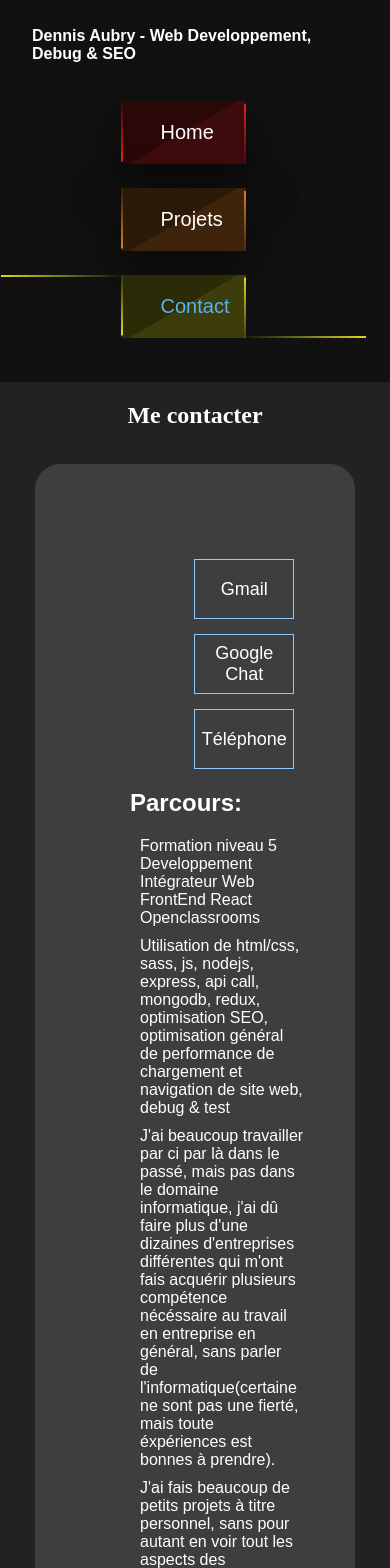
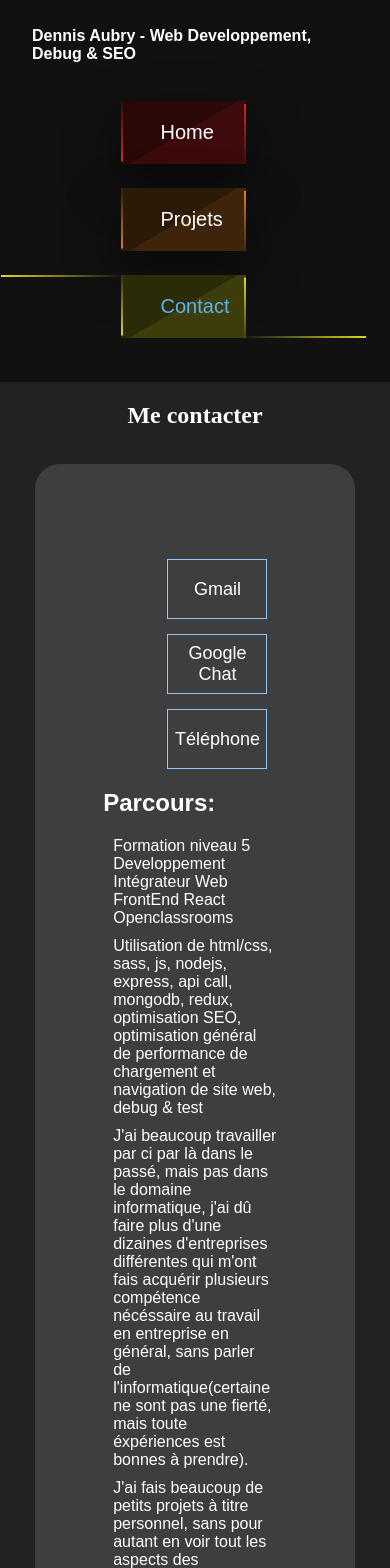
Before and after one commit to DennAmo/portfolio-projet-12, a React (Create React App) app: page /aboutme in a window 390 px wide. Shown: the top 1568 px of the page. Built offline with nearby package versions, Linux system fonts and the light colour scheme.

Commit message:
fix mobile contact

```diff
--- a/src/styles/App.css
+++ b/src/styles/App.css
@@ -328,7 +328,6 @@ footer nav li:hover {
   display: flex;
   flex-direction: column;
   align-items: center;
-  flex-wrap: wrap;
 }
 @media screen and (max-width: 760px) {
   .works {
--- a/src/styles/components/_works.scss
+++ b/src/styles/components/_works.scss
@@ -7,7 +7,6 @@
   display: flex;
   flex-direction: column;
   align-items: center;
-  flex-wrap: wrap;
 
 
   @media screen and (max-width: 760px) {
```
Also changed, not shown: 1 other file (tests, documents, lock files or other folders).
